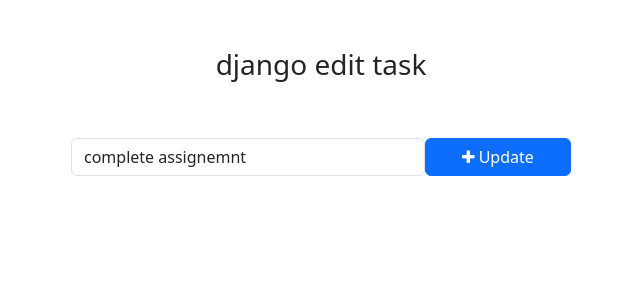
After one commit to chintandavda/Todo-django, a Django app: page /todo/edit/1/ in a window 1280 px wide. The commit adds this page. Shown: the top 300 px of the page, without its empty margins (319-959 px from the left). Run offline with Django 5.2, Linux system fonts and the light colour scheme; data comes from the database, SQL or seed files in the repository; both versions use the stored data as it was after the commit.

Commit message:
todo app complete

```diff
--- /dev/null
+++ b/templates/edit_task.html
@@ -0,0 +1,36 @@
+<!DOCTYPE html>
+<html lang="en">
+
+<head>
+    <meta charset="UTF-8">
+    <meta name="viewport" content="width=device-width, initial-scale=1.0">
+    <title>Edit task</title>
+
+    <link href="https://cdn.jsdelivr.net/npm/bootstrap@5.3.0-alpha1/dist/css/bootstrap.min.css" rel="stylesheet"
+        integrity="sha384-GLhlTQ8iRABdZLl6O3oVMWSktQOp6b7In1Zl3/Jr59b6EGGoI1aFkw7cmDA6j6gD" crossorigin="anonymous">
+    <script src="https://cdn.jsdelivr.net/npm/bootstrap@5.3.0-alpha1/dist/js/bootstrap.bundle.min.js"
+        integrity="sha384-w76AqPfDkMBDXo30jS1Sgez6pr3x5MlQ1ZAGC+nuZB+EYdgRZgiwxhTBTkF7CXvN"
+        crossorigin="anonymous"></script>
+    <!-- Font Awesome Icons -->
+    <link rel="stylesheet" href="https://cdnjs.cloudflare.com/ajax/libs/font-awesome/4.7.0/css/font-awesome.min.css">
+
+</head>
+
+<body>
+    <div class="container">
+        <h3 class="pt-5 pb-5 text-center">django edit task</h3>
+        <form action="{% url 'edit' get_task.pk %}" method="post" style="width: 500px; margin: auto;">
+            {% csrf_token %}
+            <div class="form-group">
+                <span style="display: flex;">
+                    <input type="text" name="task" class="form-control" placeholder="Add a task"
+                        value="{{ get_task.task }}">
+                    <button type="submit" class="btn btn-primary" style="width: 200px;"><i class="fa fa-plus"></i>
+                        Update</button>
+                </span>
+            </div>
+        </form>
+    </div>
+</body>
+
+</html>
--- a/todo/views.py
+++ b/todo/views.py
@@ -3,7 +3,9 @@
 
 def home(request):
     tasks = Task.objects.filter(is_completed=False).order_by('-updated_at')
+    completed_tasks = Task.objects.filter(is_completed=True)
     context = {
-        'tasks': tasks
+        'tasks': tasks,
+        'completed_tasks': completed_tasks
     }
     return render(request, 'home.html', context)
--- a/todo_app/urls.py
+++ b/todo_app/urls.py
@@ -2,5 +2,9 @@
 from . import views
 
 urlpatterns = [
-    path('addTask/', views.addTask, name='addTask')
+    path('addTask/', views.addTask, name='addTask'),
+    path('mark_as_done/<int:pk>/', views.mark_as_done, name="mark_as_done"),
+    path('mark_as_undone/<int:pk>/', views.mark_as_undone, name="mark_as_undone"),
+    path('edit/<int:pk>/', views.edit, name="edit"),
+    path('delete/<int:pk>/', views.delete, name="delete"),
 ]
--- a/todo_app/views.py
+++ b/todo_app/views.py
@@ -1,4 +1,4 @@
-from django.shortcuts import render, redirect
+from django.shortcuts import render, redirect, get_object_or_404
 from django.http import HttpResponse
 from .models import *
 
@@ -9,3 +9,35 @@
         task=task
     )
     return redirect('home')
+
+
+def mark_as_done(request, pk):
+    task = get_object_or_404(Task, pk=pk)
+    task.is_completed = True
+    task.save()
+    return redirect('home')
+
+def mark_as_undone(request, pk):
+    task = get_object_or_404(Task, pk=pk)
+    task.is_completed = False
+    task.save()
+    return redirect('home')
+
+
+def edit(request, pk):
+    task = get_object_or_404(Task, pk=pk)
+    if request.method == 'POST':
+        new_task = request.POST['task']
+        task.task = new_task
+        task.save()
+        return redirect('home')
+    else:
+        context = {
+            'get_task': task
+        }
+        return render(request, 'edit_task.html', context)
+
+def delete(request, pk):
+    task = get_object_or_404(Task, pk=pk)
+    task.delete()
+    return redirect('home')
```
Also changed, not shown: templates/home.html (+11 -4 lines), db.sqlite3.
